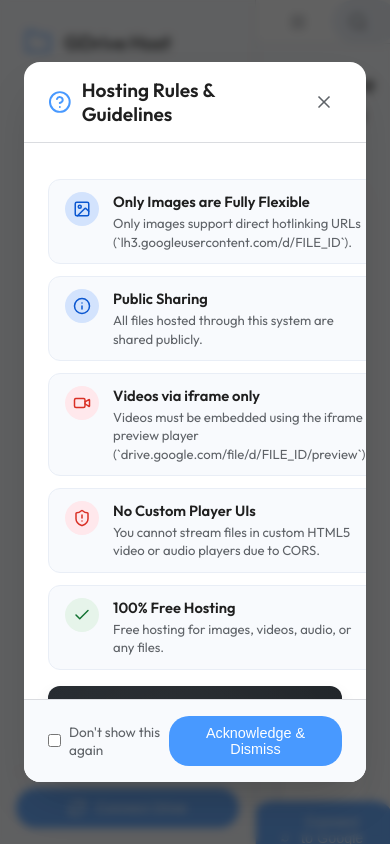
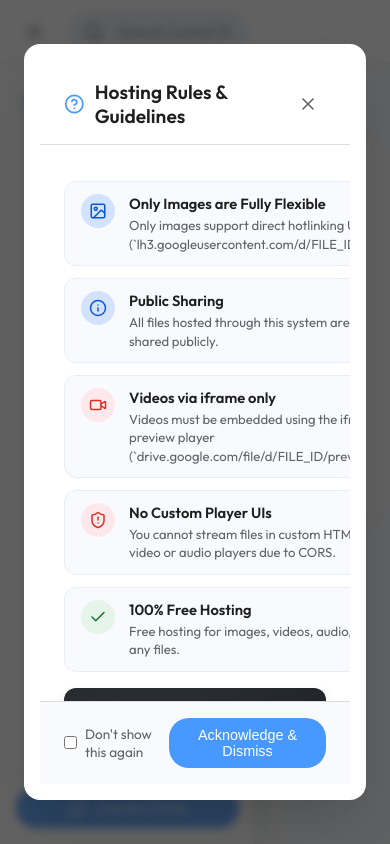
Before and after one commit to Miftahul-Islam-Efaz/GDrive-Media-Hosting, a Next.js app: page / in a window 390 px wide. Built offline with nearby package versions, Linux system fonts and the light colour scheme.

Commit message:
feat: make mobile optimized, add responsive media queries, and clean settings page

```diff
--- a/src/app/globals.css
+++ b/src/app/globals.css
@@ -141,6 +141,14 @@ body {
   flex-direction: column;
   padding: 16px;
   flex-shrink: 0;
+  transition: width var(--transition-normal), padding var(--transition-normal), border var(--transition-normal), transform var(--transition-normal);
+}
+
+.sidebar.collapsed {
+  width: 0;
+  padding: 0;
+  overflow: hidden;
+  border-right-color: transparent;
 }
 
 .brand-section {
@@ -1090,3 +1098,110 @@ body {
   height: 14px;
   color: var(--text-secondary);
 }
+
+/* Mobile Responsiveness & Optimization */
+@media (max-width: 768px) {
+  .app-container {
+    flex-direction: column;
+  }
+
+  .sidebar {
+    position: fixed;
+    top: 64px; /* below header */
+    left: 0;
+    bottom: 0;
+    width: 256px;
+    z-index: 80;
+    box-shadow: 10px 0 20px rgba(0,0,0,0.05);
+    background-color: white;
+    transform: translateX(-100%);
+    transition: transform var(--transition-normal);
+  }
+
+  /* When open on mobile, slide in */
+  .sidebar.open {
+    transform: translateX(0);
+    width: 256px;
+    padding: 16px;
+    border-right: 1px solid var(--border-light);
+  }
+
+  .sidebar.collapsed {
+    transform: translateX(-100%);
+    width: 256px;
+    padding: 16px;
+  }
+
+  .main-layout {
+    max-height: calc(100vh - 64px);
+    width: 100%;
+  }
+
+  .header {
+    width: 100%;
+    padding: 0 16px;
+  }
+
+  .search-bar-container {
+    max-width: 180px;
+  }
+
+  .content-body {
+    padding: 16px;
+  }
+
+  .path-bar {
+    flex-direction: column;
+    align-items: flex-start;
+    gap: 12px;
+  }
+
+  .toolbar {
+    flex-direction: column;
+    align-items: flex-start;
+    gap: 12px;
+  }
+
+  .toolbar-right {
+    width: 100%;
+    justify-content: space-between;
+  }
+
+  .media-grid {
+    grid-template-columns: repeat(auto-fill, minmax(140px, 1fr));
+    gap: 12px;
+  }
+
+  .modal-card {
+    max-height: calc(100vh - 32px);
+    width: 100%;
+    margin: 8px;
+  }
+
+  .lightbox-video {
+    height: 250px !important;
+  }
+
+  .guidelines-card, .star-popup-card {
+    padding: 20px 16px 16px 16px;
+    max-height: calc(100vh - 40px);
+  }
+
+  .github-banner {
+    flex-direction: column;
+    align-items: stretch;
+    text-align: center;
+    gap: 12px;
+  }
+
+  .github-banner-info {
+    flex-direction: column;
+  }
+
+  .upload-drawer {
+    width: calc(100% - 32px);
+    left: 16px;
+    bottom: 16px;
+    right: 16px;
+  }
+}
--- a/src/app/page.js
+++ b/src/app/page.js
@@ -770,7 +770,7 @@ export default function Home() {
     <div className="app-container">
 
       {/* Sidebar Navigation */}
-      <aside className={`sidebar ${sidebarOpen ? "" : "collapsed"}`} style={{ display: sidebarOpen ? "flex" : "none" }}>
+      <aside className={`sidebar ${sidebarOpen ? "open" : "collapsed"}`}>
         <div className="brand-section">
           <Folder className="icon" style={{ color: "#4899ff", width: 28, height: 28 }} />
           <h1 className="brand-title">GDrive Host</h1>
```
